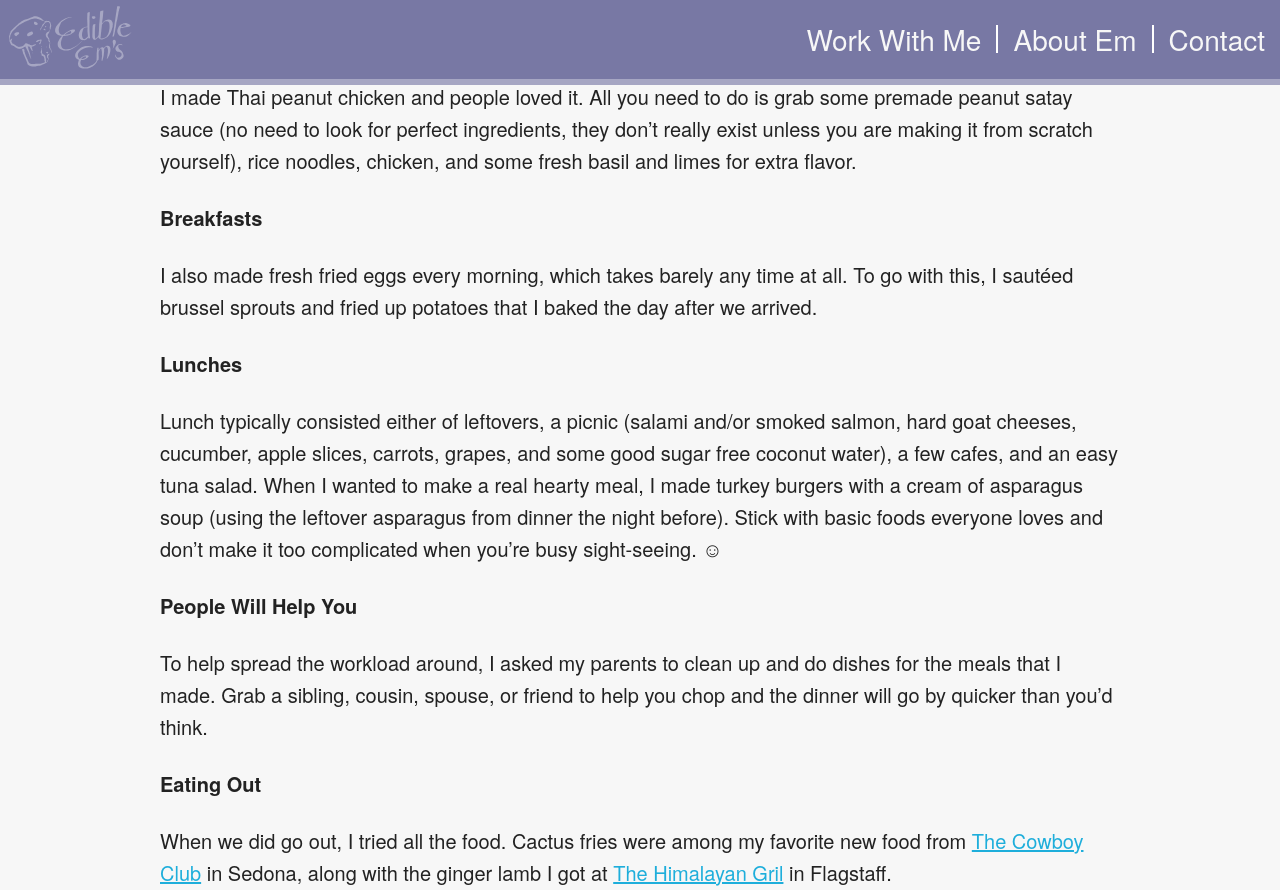
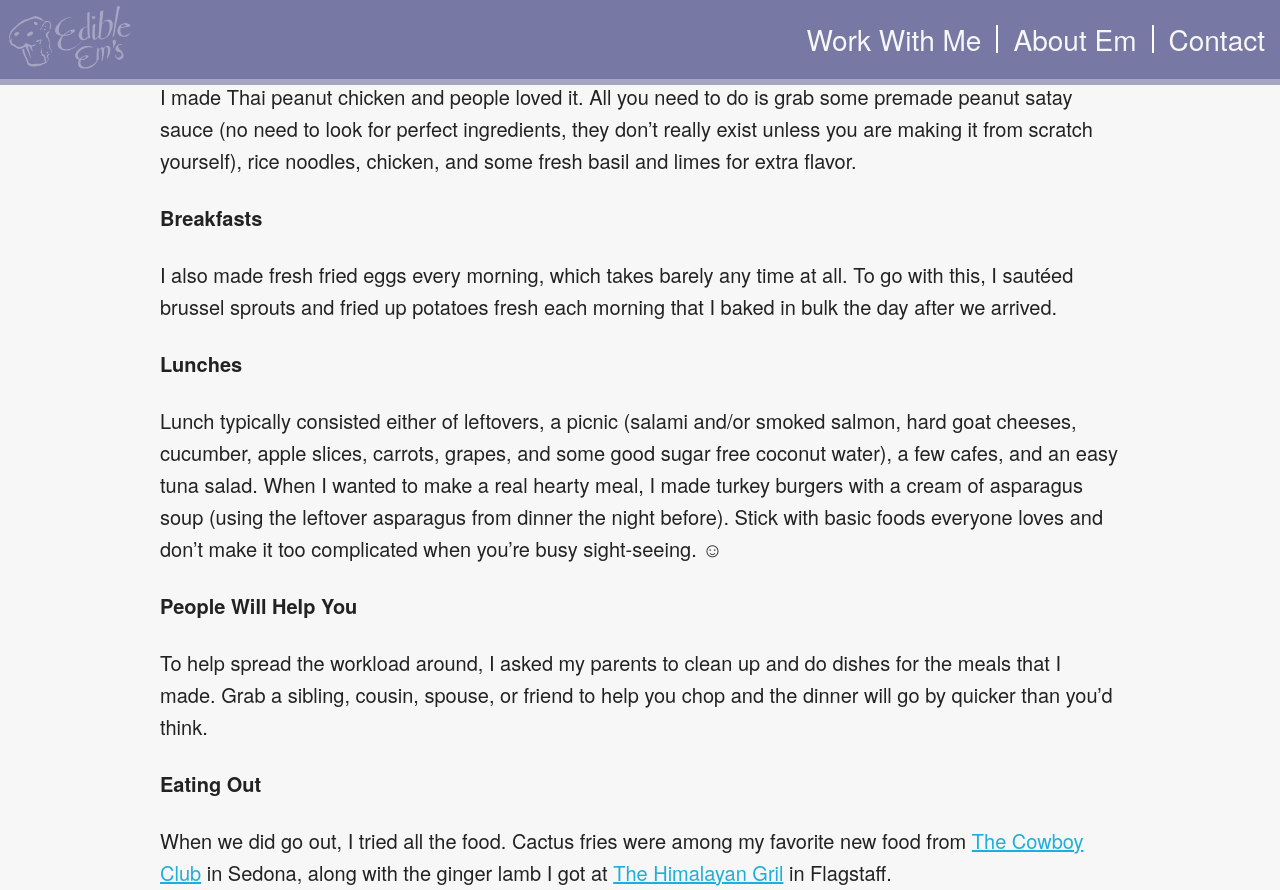
Before and after one commit to RubenSandwich/EdibleEms, a Jekyll site: the page built from _posts/2017-04-10-clean-eating-on-family-vacation.md, in a window 1280 px wide and 900 px high, scrolled down 4181 px, cut to the strip 0-890 px from the top of the window. Built offline with Jekyll 4.4.1, drawn with Linux system fonts in a browser that asks for light colours; comment, search, counter and statistics services are not loaded.

Commit message:
Update 2017-04-10-clean-eating-on-family-vacation.md

```diff
--- a/_posts/2017-04-10-clean-eating-on-family-vacation.md
+++ b/_posts/2017-04-10-clean-eating-on-family-vacation.md
@@ -33,7 +33,7 @@ I made Thai peanut chicken and people loved it. All you need to do is grab some
 
 **Breakfasts**
 
-I also made fresh fried eggs every morning, which takes barely any time at all. To go with this, I sautéed brussel sprouts and fried up potatoes that I baked the day after we arrived.
+I also made fresh fried eggs every morning, which takes barely any time at all. To go with this, I sautéed brussel sprouts and fried up potatoes fresh each morning that I baked in bulk the day after we arrived.
 
 **Lunches**
 
```
